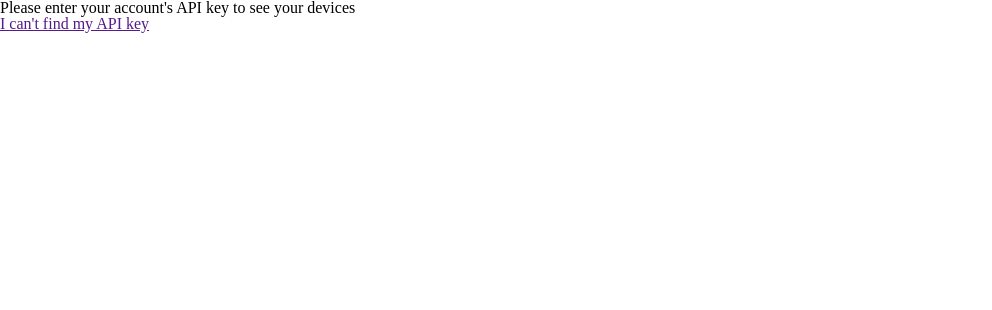
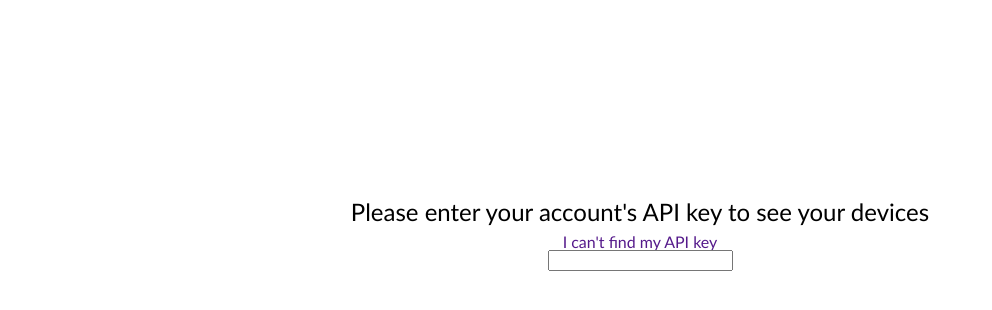
Before and after one commit to CamBuscher/Hydrate-2.0, a React app: page / in a window 1280 px wide. Shown: the top 310 px of the page, without its empty margins (0-992 px from the left). Built offline with nearby package versions, Linux system fonts and the light colour scheme.

Commit message:
ES6 syntax not working with setup, so binding functions in constructor. Added handleChange function and input

```diff
--- a/src/App.css
+++ b/src/App.css
@@ -17,6 +17,7 @@ time, mark, audio, video {
 	font-size: 100%;
 	font: inherit;
 	vertical-align: baseline;
+	font-family: 'Gill Sans', 'Gill Sans MT', Calibri, 'Trebuchet MS', sans-serif;
 }
 /* HTML5 display-role reset for older browsers */
 article, aside, details, figcaption, figure,
--- a/src/LogIn/LogIn.css
+++ b/src/LogIn/LogIn.css
@@ -0,0 +1,15 @@
+.LogIn {
+  width: 600px;
+  height: 200px;
+  margin: 200px auto;
+  text-align: center;
+}
+
+.LogIn h2 {
+  font-size: 24px;
+  margin-bottom: 10px;
+}
+
+.LogIn a {
+  text-decoration: none;
+}
--- a/src/LogIn/LogIn.jsx
+++ b/src/LogIn/LogIn.jsx
@@ -6,8 +6,16 @@ class LogIn extends Component {
     super(props)
 
     this.state = {
+      key: ''
+    }
 
-    }
+    this.handleChange = this.handleChange.bind(this)
+  }
+
+  handleChange(e) {
+    const {name, value} = e.target;
+
+    this.setState({ [name]: value })
   }
 
   render() {
@@ -15,6 +23,7 @@ class LogIn extends Component {
       <div className='LogIn'>
         <h2>Please enter your account's API key to see your devices</h2>
         <p><a href='' target='_blank'>I can't find my API key</a></p>
+        <input type="text" value={this.state.key} name='key' onChange={this.handleChange}/>
       </div>
     )
   }
```
